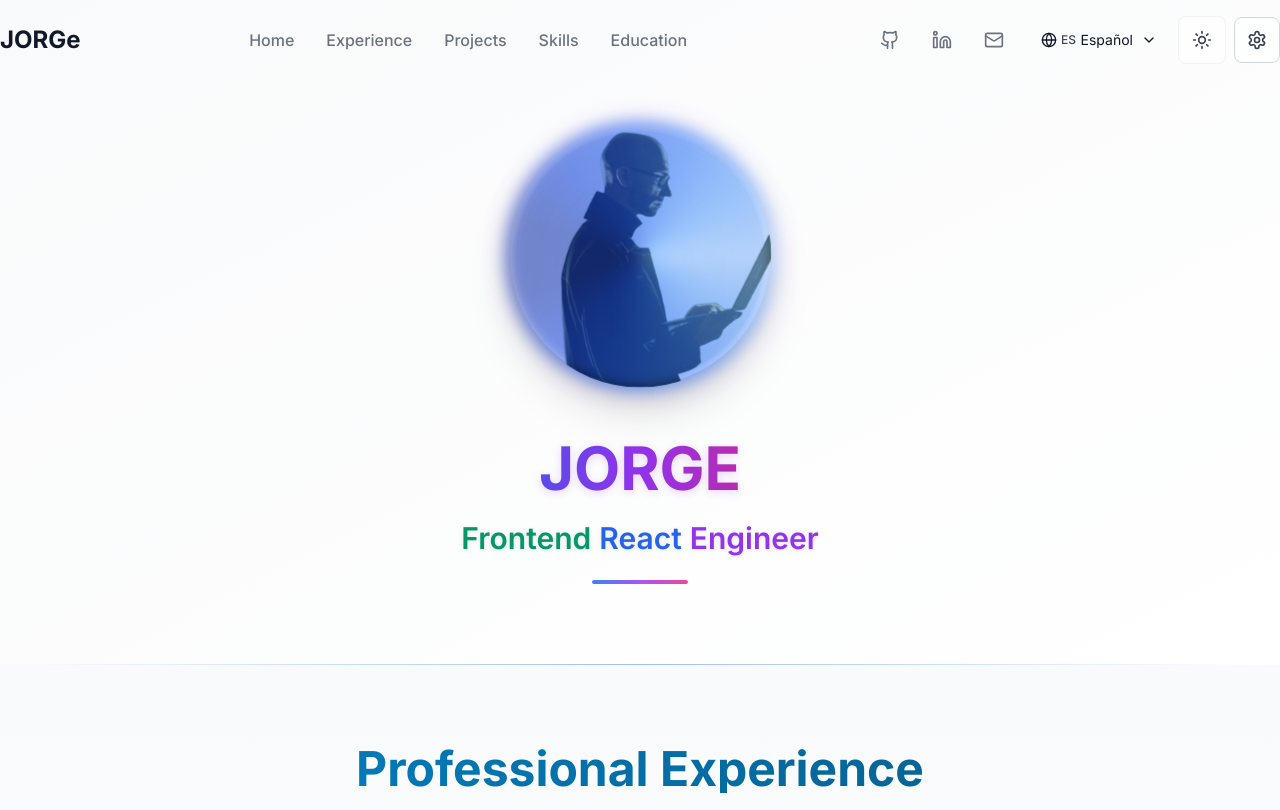
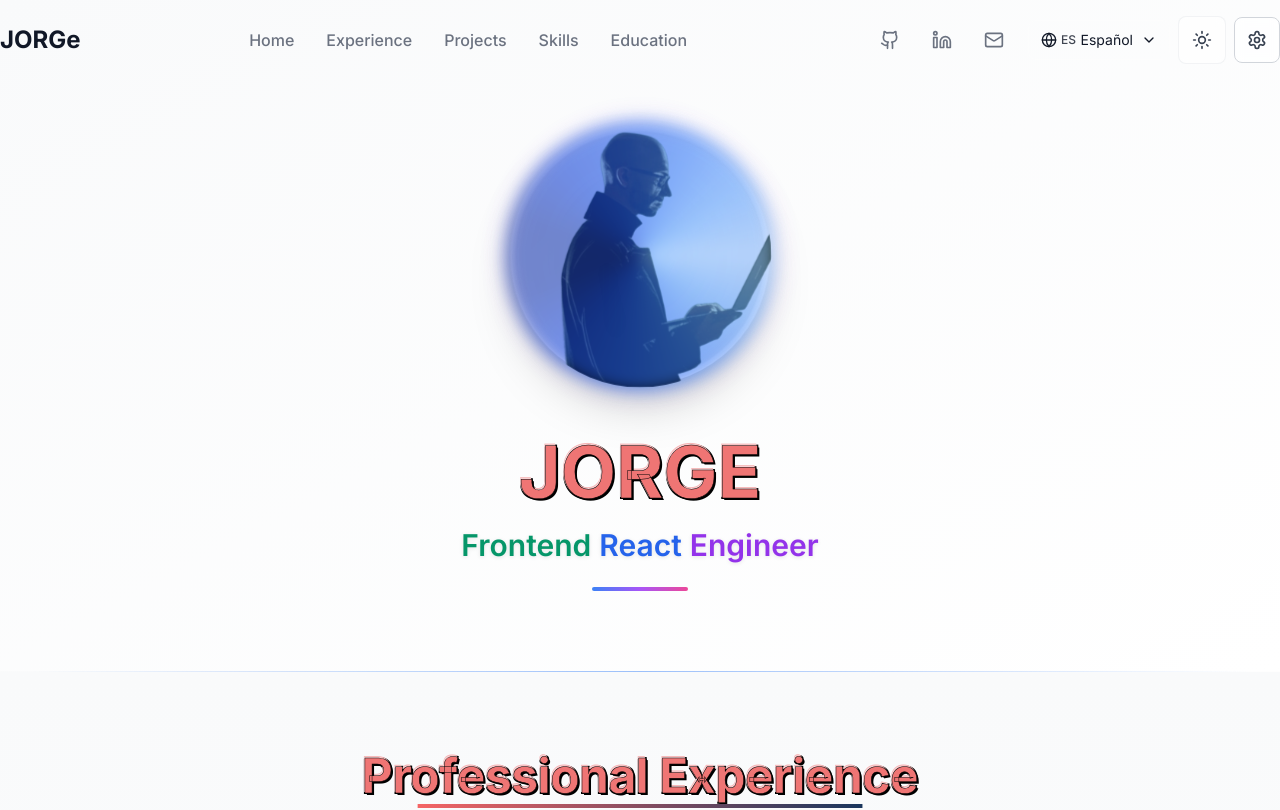
Before and after one commit to JordiNodeJS/porfolio-multi-theme, a React (Vite) app: page / in a window 1280 px wide. Shown: the top 810 px of the page. Built offline with nearby package versions, Linux system fonts and the light colour scheme.

Commit message:
feat: implement brutalist style for titles across components with new CSS class

```diff
--- a/src/components/Education.tsx
+++ b/src/components/Education.tsx
@@ -212,7 +212,7 @@ const Education = () => {
           viewport={{ once: true }}
           className="text-center mb-16"
         >
-          <h2 className="text-4xl md:text-5xl font-bold gradient-text mb-6 drop-shadow-sm theme-vintage:text-vintage-mustard-light theme-vintage:drop-shadow-lg">
+          <h2 className="text-4xl md:text-5xl mb-8 brutal-title">
             {educationTranslations.title}
           </h2>
           <p className="text-xl text-gray-700 dark:text-gray-300 max-w-2xl mx-auto font-medium leading-relaxed theme-vintage:text-vintage-cream theme-vintage:font-semibold theme-vintage:text-shadow theme-retro-pastel:text-retroPastel-text/90">
--- a/src/components/Experience.tsx
+++ b/src/components/Experience.tsx
@@ -479,13 +479,7 @@ const Experience = () => {
           className="text-center mb-16"
         >
           {" "}
-          <h2
-            className={`text-4xl md:text-5xl font-bold mb-6 ${
-              theme === "brutalism"
-                ? "text-black [text-shadow:4px_4px_0_#00000020]"
-                : "gradient-text"
-            }`}
-          >
+          <h2 className="text-4xl md:text-5xl mb-8 brutal-title">
             {t("experience.title")}
           </h2>
           <p className="text-xl text-gray-400 max-w-2xl mx-auto">
--- a/src/components/Hero.tsx
+++ b/src/components/Hero.tsx
@@ -222,15 +222,17 @@ const Hero = () => {
                   : "bg-gradient-to-r from-blue-600 via-purple-600 to-pink-600"
               }`}
               style={{
-                lineHeight: "1.2",
+                fontSize: '4.5rem',
+                lineHeight: '1.1',
+                color: '#ef7574',
                 textShadow:
-                  theme === "dark"
-                    ? "0 0 20px rgba(59, 130, 246, 0.3)"
-                    : theme === "brutalism"
-                    ? "2px 2px 0 #000, -1px -1px 0 #fff, 1px -1px 0 #000, -1px 1px 0 #fff, 1px 1px 0 #000"
-                    : "0 2px 8px rgba(147, 51, 234, 0.2)",
-                WebkitTextStroke: theme === "brutalism" ? "0.5px #000" : "none",
-                letterSpacing: theme === "brutalism" ? "-1px" : "normal",
+                  '2px 2px 0 #000, ' +
+                  '-1px -1px 0 #f8d7da, ' +
+                  '-1px -2px 0 #f5b5b5, ' +
+                  '1px -1px 0 #000, ' +
+                  '-1px 1px 0 #000, ' +
+                  '1px 1px 0 #000',
+                WebkitTextStroke: '0.5px #000'
               }}
               initial={{ scale: 0.8, opacity: 0 }}
               animate={{ scale: 1, opacity: 1 }}
--- a/src/components/Projects.tsx
+++ b/src/components/Projects.tsx
@@ -301,7 +301,7 @@ const Projects = () => {
           viewport={{ once: true }}
           className="text-center mb-16"
         >
-          <h2 className="text-4xl md:text-5xl font-bold gradient-text mb-6">
+          <h2 className="text-4xl md:text-5xl mb-8 brutal-title">
             {projectsTranslationsHook.title}
           </h2>
           <p className="text-xl text-gray-400 max-w-2xl mx-auto">
--- a/src/components/Skills.tsx
+++ b/src/components/Skills.tsx
@@ -251,7 +251,7 @@ const Skills = () => {
           viewport={{ once: true }}
           className="text-center mb-16"
         >
-          <h2 className="text-4xl md:text-5xl font-bold gradient-text mb-6">
+          <h2 className="text-4xl md:text-5xl mb-8 brutal-title">
             {skillsTranslations.title}
           </h2>
           <p className="text-xl text-gray-800 dark:text-gray-200 max-w-2xl mx-auto font-medium leading-relaxed">
--- a/src/index.css
+++ b/src/index.css
@@ -1016,6 +1016,44 @@
 }
 
 @layer utilities {
+  /* Estilo brutalista mejorado para títulos */
+  .brutal-title {
+    @apply font-bold;
+    color: #ef7574; /* Color rojo suave */
+    text-shadow:
+      /* Sombra negra abajo */
+      2px 2px 0 #000,
+      /* Sombra clara arriba */
+      -1px -1px 0 #f8d7da,
+      -1px -2px 0 #f5b5b5,
+      /* Contorno */
+      1px -1px 0 #000,
+      -1px 1px 0 #000,
+      1px 1px 0 #000;
+    -webkit-text-stroke: 0.5px #000;
+    letter-spacing: -0.5px;
+    position: relative;
+    display: inline-block;
+  }
+
+  .brutal-title::after {
+    content: '';
+    position: absolute;
+    bottom: -8px;
+    left: 0;
+    width: 100%;
+    height: 4px;
+    background: linear-gradient(90deg, #f56565, #1a365d);
+    transform: scaleX(0.8);
+    transform-origin: center;
+    transition: transform 0.3s ease, background 0.3s ease;
+  }
+
+  .brutal-title:hover::after {
+    transform: scaleX(1);
+    background: linear-gradient(90deg, #f56565, #1a365d);
+  }
+
   .text-shadow {
     text-shadow: 0 2px 4px rgba(0, 0, 0, 0.1);
   }
```
